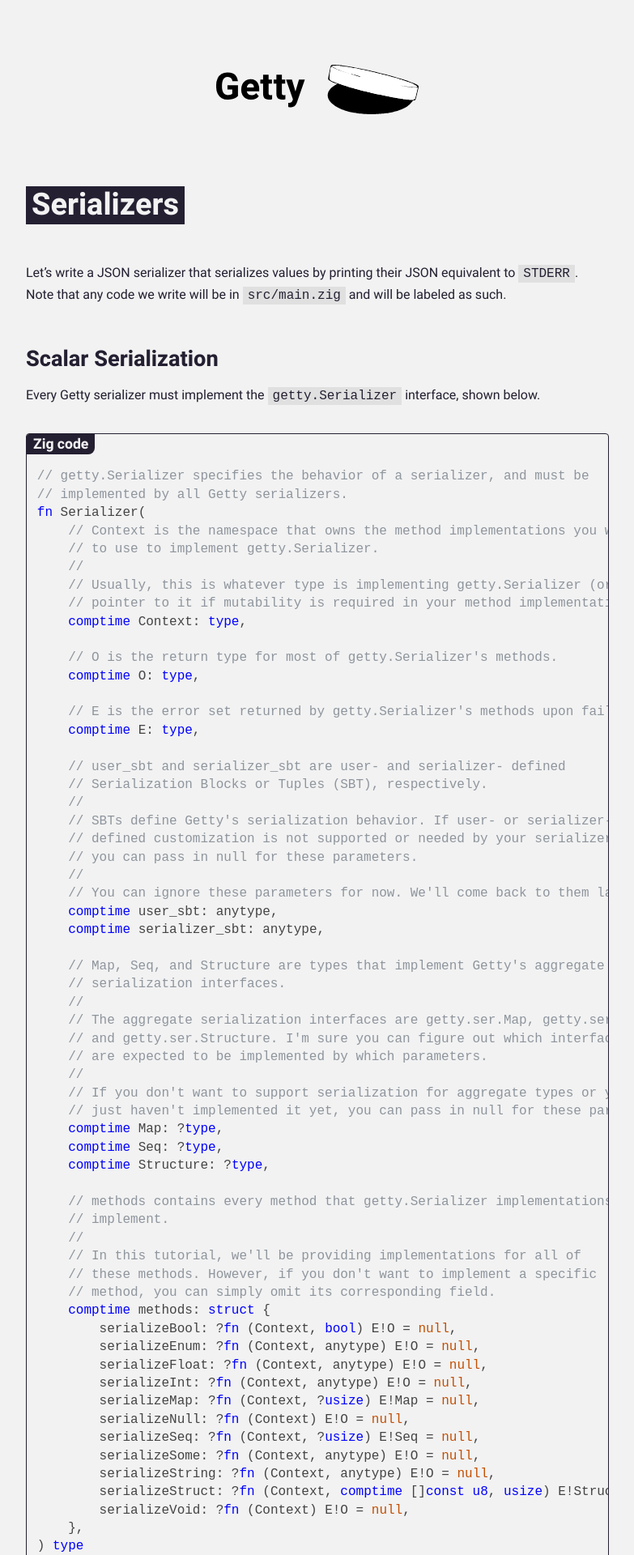
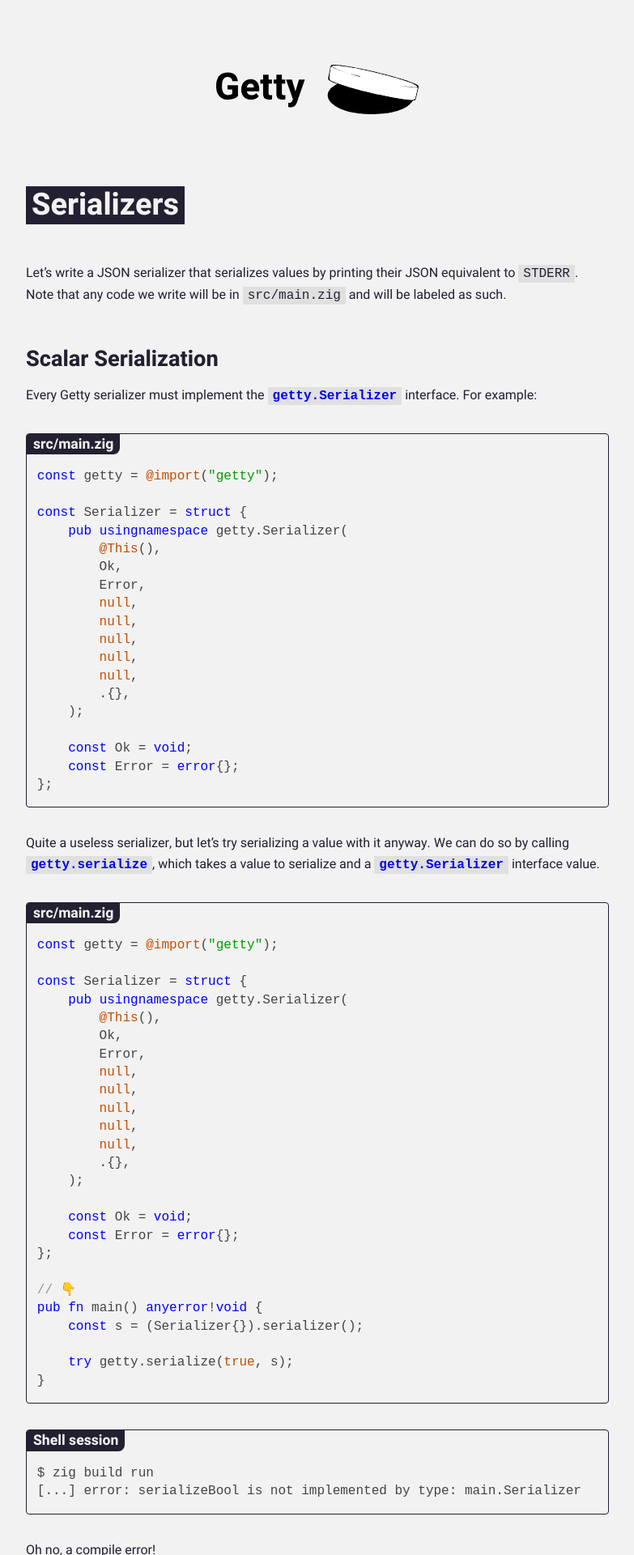
Before and after one commit to getty-zig/getty.so, a Jekyll site: the page built from pages/guide/serializers.md, in a window 1280 px wide. Shown: the top 1920 px of the page at 81% size, without its empty margins (248-1031 px from the left). Built offline with Jekyll 4.4.1, drawn with Linux system fonts in a browser that asks for light colours; some of the changed text lies outside the part shown.

Commit message:
hella update

```diff
--- a/pages/guide/serializers.md
+++ b/pages/guide/serializers.md
@@ -13,76 +13,7 @@ Let's write a JSON serializer that serializes values by printing their JSON equi
 
 ## Scalar Serialization
 
-Every Getty serializer must implement the `getty.Serializer` interface, shown below.
-
-{% label Zig code %}
-{% highlight zig %}
-// getty.Serializer specifies the behavior of a serializer, and must be
-// implemented by all Getty serializers.
-fn Serializer(
-    // Context is the namespace that owns the method implementations you want
-    // to use to implement getty.Serializer.
-    //
-    // Usually, this is whatever type is implementing getty.Serializer (or a
-    // pointer to it if mutability is required in your method implementations).
-    comptime Context: type,
-
-    // O is the return type for most of getty.Serializer's methods.
-    comptime O: type,
-
-    // E is the error set returned by getty.Serializer's methods upon failure.
-    comptime E: type,
-
-    // user_sbt and serializer_sbt are user- and serializer- defined
-    // Serialization Blocks or Tuples (SBT), respectively.
-    //
-    // SBTs define Getty's serialization behavior. If user- or serializer-
-    // defined customization is not supported or needed by your serializer,
-    // you can pass in null for these parameters.
-    //
-    // You can ignore these parameters for now. We'll come back to them later.
-    comptime user_sbt: anytype,
-    comptime serializer_sbt: anytype,
-
-    // Map, Seq, and Structure are types that implement Getty's aggregate
-    // serialization interfaces.
-    //
-    // The aggregate serialization interfaces are getty.ser.Map, getty.ser.Seq,
-    // and getty.ser.Structure. I'm sure you can figure out which interfaces
-    // are expected to be implemented by which parameters.
-    //
-    // If you don't want to support serialization for aggregate types or you
-    // just haven't implemented it yet, you can pass in null for these parameters.
-    comptime Map: ?type,
-    comptime Seq: ?type,
-    comptime Structure: ?type,
-
-    // methods contains every method that getty.Serializer implementations can
-    // implement.
-    //
-    // In this tutorial, we'll be providing implementations for all of
-    // these methods. However, if you don't want to implement a specific
-    // method, you can simply omit its corresponding field.
-    comptime methods: struct {
-        serializeBool: ?fn (Context, bool) E!O = null,
-        serializeEnum: ?fn (Context, anytype) E!O = null,
-        serializeFloat: ?fn (Context, anytype) E!O = null,
-        serializeInt: ?fn (Context, anytype) E!O = null,
-        serializeMap: ?fn (Context, ?usize) E!Map = null,
-        serializeNull: ?fn (Context) E!O = null,
-        serializeSeq: ?fn (Context, ?usize) E!Seq = null,
-        serializeSome: ?fn (Context, anytype) E!O = null,
-        serializeString: ?fn (Context, anytype) E!O = null,
-        serializeStruct: ?fn (Context, comptime []const u8, usize) E!Structure = null,
-        serializeVoid: ?fn (Context) E!O = null,
-    },
-) type
-{% endhighlight %}
-{% endlabel %}
-
-Quite the parameter list!
-
-Luckily though, it seems like most of the parameters have default values we can use, so let's kick things off with the following `getty.Serializer` implementation.
+Every Getty serializer must implement the [`getty.Serializer`](/api/Serializer) interface. For example:
 
 {% label src/main.zig %}
 {% highlight zig %}
@@ -107,9 +38,7 @@ const Serializer = struct {
 {% endhighlight %}
 {% endlabel %}
 
-Congratulations! You've just written your first Getty serializer!
-
-Let's try serializing a value with it by calling `getty.serialize`, which takes a value to serialize and a `getty.Serializer` interface value.
+Quite a useless serializer, but let's try serializing a value with it anyway. We can do so by calling [`getty.serialize`](/api/serialize), which takes a value to serialize and a [`getty.Serializer`](/api/Serializer) interface value.
 
 {% label src/main.zig %}
 {% highlight zig %}
@@ -303,28 +232,11 @@ At this point, the only methods left to implement are those related to aggregate
 
 Alright, let's move on to serialization for aggregate types!
 
-Remember the `Map`, `Seq`, and `Structure` parameters of `getty.Serializer`? Well, the reason they exist is because aggregate types have all kinds of different access and iteration patterns, but Getty can't possibly know about all of them. As such, serialization methods like `serializeMap` are only responsible for _starting_ the serialization process, before returning a value of either `Map`, `Seq`, or `Structure`. The returned value is then used by the caller to finish off serialization.
+Among the parameters of the [`getty.Serializer`](/api/Serializer) interface are the `Map`, `Seq`, and `Structure` types. So far, we've just been passing in `null` for these parameters. But now we need to update them in order to do aggregate serialization.
 
-To give you an example of what I mean, let's implement the `serializeSeq` method, which returns a value of type `Seq`, which is expected to implement the `getty.ser.Seq` interface.
+The reason we need these parameters is because aggregate types have all kinds of different access and iteration patterns, but Getty can't possibly know about all of them. As such, serialization methods like `serializeMap` are only responsible for _starting_ the serialization process, before returning a value of either `Map`, `Seq`, or `Structure`. The returned value is then used by the caller to finish off serialization.
 
-{% label Zig code %}
-{% highlight zig %}
-// getty.ser.Seq specifies how to serialize the elements of a Getty Sequence,
-// as well as how to end the serialization process for a Getty Sequence.
-//
-// The O and E values of a getty.ser.Seq implementation must match the O and E
-// values of its corresponding getty.Serializer implementation.
-fn Seq(
-    comptime Context: type,
-    comptime O: type,
-    comptime E: type,
-    comptime methods: struct {
-        serializeElement: ?fn (Context, anytype) E!void = null,
-        end: ?fn (Context) E!O = null,
-    },
-) type
-{% endhighlight %}
-{% endlabel %}
+To give you an example of what I mean, let's implement the `serializeSeq` method, which returns a value of type `Seq`, which is expected to implement the [`getty.ser.Seq`](/api/seq/Seq) interface.
 
 {% label src/main.zig %}
 {% highlight zig %}
@@ -449,49 +361,7 @@ Hooray!
 
 If you'll notice, we didn't have to write any iteration- or access-related code specific to the `std.ArrayList` type. All we did was specify how sequence serialization should start, how elements should be serialized, and how serialization should end. And Getty took care of the rest!
 
-That leaves us with `serializeMap` and `serializeStruct`. Here's how I implemented them.
-
-{% label Zig code %}
-{% highlight zig %}
-// getty.ser.Map specifies how to serialize the keys and values of a Getty Map,
-// as well as how to end the serialization process for a Getty Map.
-//
-// The O and E values of a getty.ser.Map implementation must match the O and E
-// values of its corresponding getty.Serializer implementation.
-fn Map(
-    comptime Context: type,
-    comptime O: type,
-    comptime E: type,
-    comptime methods: struct {
-        serializeKey: ?fn (Context, anytype) E!void = null,
-        serializeValue: ?fn (Context, anytype) E!void = null,
-        end: ?fn (Context) E!O = null,
-
-        // Provided method.
-        serializeEntry: ?fn (Context, anytype, anytype) E!void = null,
-    },
-) type
-{% endhighlight %}
-{% endlabel %}
-
-{% label Zig code %}
-{% highlight zig %}
-// getty.ser.Structure specifies how to serialize the fields of a Getty Structure,
-// as well as how to end the serialization process for a Getty Structure.
-//
-// The O and E values of a getty.ser.Structure implementation must match the O
-// and E values of its corresponding getty.Serializer implementation.
-fn Structure(
-    comptime Context: type,
-    comptime O: type,
-    comptime E: type,
-    comptime methods: struct {
-        serializeField: ?fn (Context, comptime []const u8, anytype) E!void = null,
-        end: ?fn (Context) E!O = null,
-    },
-) type
-{% endhighlight %}
-{% endlabel %}
+Alright, that leaves us with `serializeMap` and `serializeStruct`, which return implementations of [`getty.ser.Map`](/api/ser/Map) and [`getty.ser.Structure`](/api/ser/Structure), respectively.
 
 {% label src/main.zig %}
 {% highlight zig %}
--- a/style.css
+++ b/style.css
@@ -105,6 +105,13 @@ hr {
     padding: 2rem 0 2rem;
     width: 83%;
     /*width: 60%;*/
+}
+
+.figure-medium {
+    display: block;
+    margin: auto;
+    padding: 2rem 0 2rem;
+    width: 62%;
 }
 
 .figure-small {
```
Also changed, not shown: pages/api/index.md (added, +31 -0 lines), pages/api/ser/index.md (added, +15 -0 lines), pages/api/ser/map.md (added, +87 -0 lines), pages/api/serializer.md (added, +163 -0 lines), pages/data-model.md (+2 -2 lines), pages/guide/customization.md (added, +211 -0 lines), pages/guide/deserializers.md (+32 -30 lines), pages/guide/index.md (+2 -1 lines), pages/index.md (+3 -2 lines), pages/introduction.md (renamed from pages/overview.md, +5 -5 lines).
